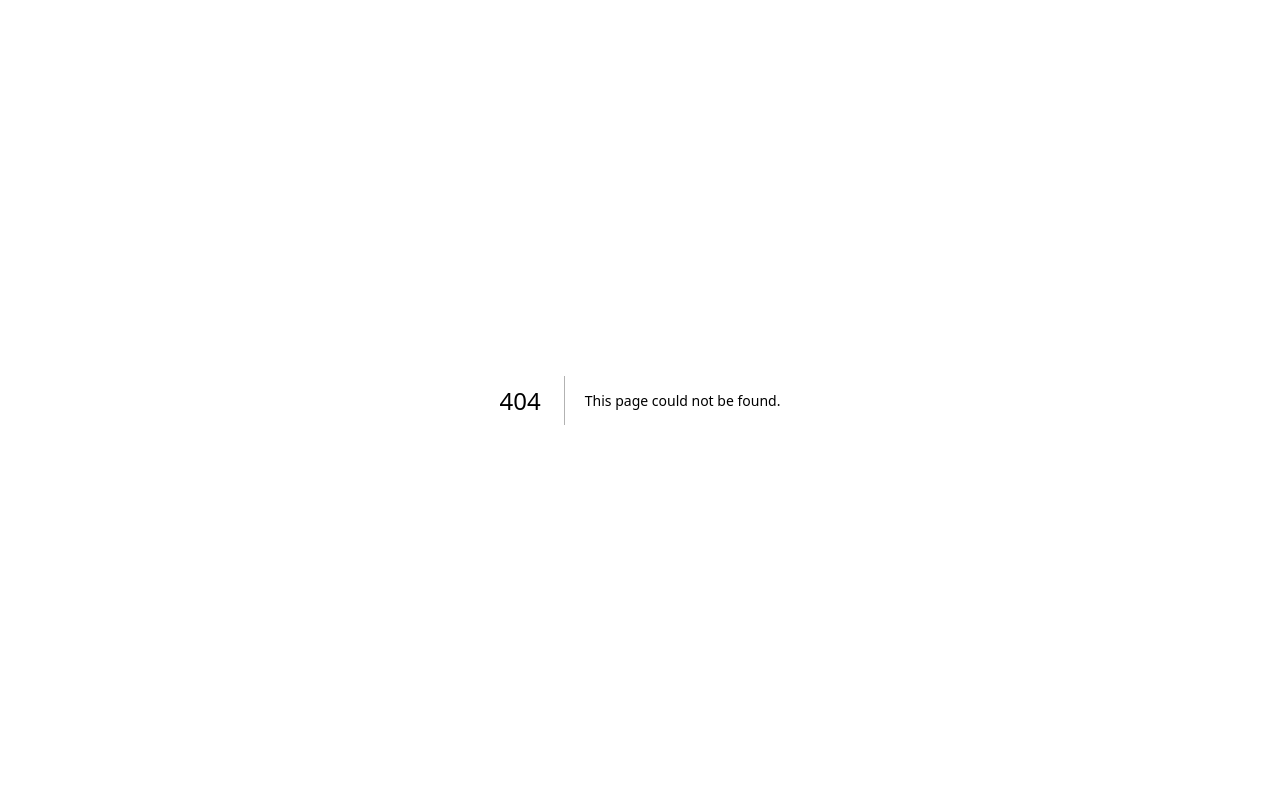
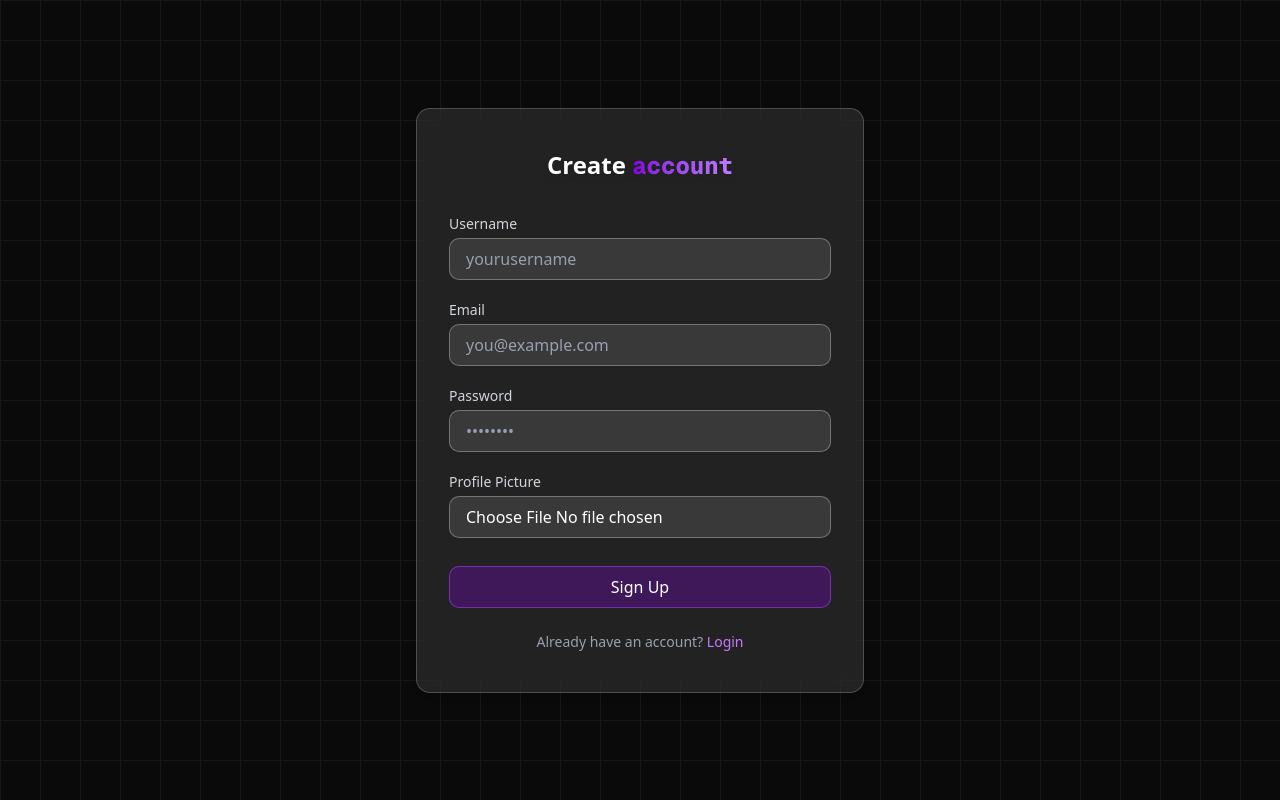
Before and after one commit to MuhammadHassanRaza25/Blog-App-NextJS, a Next.js app: page /signup in a window 1280 px wide. Before the commit this address had no page. Built offline with nearby package versions, Linux system fonts and the light colour scheme.

Commit message:
Make auth pages

```diff
--- /dev/null
+++ b/src/app/(auth)/login/page.jsx
@@ -0,0 +1,67 @@
+import { cn } from "@/lib/utils";
+import Link from "next/link";
+
+export default function Login() {
+  return (
+    <>
+      <div className="relative min-h-screen flex items-center justify-center px-4">
+        <div
+          className={cn(
+            "pointer-events-none absolute inset-0 -z-10 select-none",
+            "[background-size:40px_40px]",
+            "[background-image:linear-gradient(to_right,#171717_1px,transparent_1px),linear-gradient(to_bottom,#171717_1px,transparent_1px)]"
+          )}
+        />
+
+        <div className="w-full max-w-md bg-white/10 backdrop-blur-md p-8 py-10 rounded-xl border border-white/20 shadow-md">
+          <h2 className="text-2xl font-bold text-white text-center mb-8 drop-shadow-md">
+            Login to{" "}
+            <span className="font-mono bg-gradient-to-r from-purple-700 to-purple-400 bg-clip-text text-transparent">
+              GlassyBlog
+            </span>
+          </h2>
+
+
+          <form className="space-y-5">
+            <div>
+              <label htmlFor="email" className="block text-sm text-gray-300 mb-1 cursor-pointer">Email</label>
+              <input
+                type="email"
+                id="email"
+                placeholder="you@example.com"
+                required
+                className="w-full px-4 py-2 rounded-lg bg-white/10 border border-white/30 text-white placeholder-gray-400 focus:outline-none focus:border-purple-500/50"
+              />
+            </div>
+
+            <div>
+              <label htmlFor="pass" className="block text-sm text-gray-300 mb-1 cursor-pointer">Password</label>
+              <input
+                type="password"
+                id="pass"
+                placeholder="••••••••"
+                required
+                className="w-full px-4 py-2 rounded-lg bg-white/10 border border-white/30 text-white placeholder-gray-400 focus:outline-none focus:border-purple-500/50"
+              />
+            </div>
+
+            <button
+              type="submit"
+              className="w-full mt-2 bg-purple-700/30 border border-purple-500/50 hover:bg-purple-700/50 hover:border-purple-700 text-white px-6 py-2 rounded-lg transition-all duration-300 font-medium cursor-pointer"
+            >
+              Login
+            </button>
+          </form>
+
+          <p className="mt-6 text-sm text-center text-gray-400">
+            Don't have an account?{" "}
+            <Link href="/signup" className="text-purple-400 hover:underline">
+              Signup
+            </Link>
+          </p>
+        </div>
+
+      </div>
+    </>
+  );
+}
--- /dev/null
+++ b/src/app/(auth)/signup/page.jsx
@@ -0,0 +1,101 @@
+import { cn } from "@/lib/utils";
+import Link from "next/link";
+
+export default function Signup() {
+  return (
+    <>
+      <div className="relative min-h-screen flex items-center justify-center px-4">
+        {/* Background Grid */}
+        <div
+          className={cn(
+            "pointer-events-none absolute inset-0 -z-10 select-none",
+            "[background-size:40px_40px]",
+            "[background-image:linear-gradient(to_right,#171717_1px,transparent_1px),linear-gradient(to_bottom,#171717_1px,transparent_1px)]"
+          )}
+        />
+
+        {/* Form Container */}
+        <div className="w-full max-w-md bg-white/10 backdrop-blur-md p-8 py-10 rounded-xl border border-white/20 shadow-md">
+          <h2 className="text-2xl font-extrabold text-white text-center mb-8 drop-shadow-md">
+            Create{" "}
+            <span className="font-mono bg-gradient-to-r from-purple-700 to-purple-400 bg-clip-text text-transparent">
+              account
+            </span>{" "}
+          </h2>
+
+          <form className="space-y-5">
+            {/* Username */}
+            <div>
+              <label htmlFor="username" className="block text-sm text-gray-300 mb-1 cursor-pointer">
+                Username
+              </label>
+              <input
+                type="text"
+                id="username"
+                placeholder="yourusername"
+                required
+                className="w-full px-4 py-2 rounded-lg bg-white/10 border border-white/30 text-white placeholder-gray-400 focus:outline-none focus:border-purple-500/50"
+              />
+            </div>
+
+            {/* Email */}
+            <div>
+              <label htmlFor="email" className="block text-sm text-gray-300 mb-1 cursor-pointer">
+                Email
+              </label>
+              <input
+                type="email"
+                id="email"
+                placeholder="you@example.com"
+                required
+                className="w-full px-4 py-2 rounded-lg bg-white/10 border border-white/30 text-white placeholder-gray-400 focus:outline-none focus:border-purple-500/50"
+              />
+            </div>
+
+            {/* Password */}
+            <div>
+              <label htmlFor="password" className="block text-sm text-gray-300 mb-1 cursor-pointer">
+                Password
+              </label>
+              <input
+                type="password"
+                id="password"
+                placeholder="••••••••"
+                required
+                className="w-full px-4 py-2 rounded-lg bg-white/10 border border-white/30 text-white placeholder-gray-400 focus:outline-none focus:border-purple-500/50"
+              />
+            </div>
+
+            {/* Profile Picture */}
+            <div>
+              <label htmlFor="profilePic" className="block text-sm text-gray-300 mb-1 cursor-pointer">
+                Profile Picture
+              </label>
+              <input
+                type="file"
+                id="profilePic"
+                accept="image/*"
+                className="w-full px-4 py-2 rounded-lg bg-white/10 border border-white/30 text-white file:text-white file:bg-transparent file:border-0 file:p-0 placeholder-gray-400 focus:outline-none focus:border-purple-500/50"
+              />
+            </div>
+
+            {/* Submit Button */}
+            <button
+              type="submit"
+              className="w-full mt-2 bg-purple-700/30 border border-purple-500/50 hover:bg-purple-700/50 hover:border-purple-700 text-white px-6 py-2 rounded-lg transition-all duration-300 font-medium cursor-pointer"
+            >
+              Sign Up
+            </button>
+          </form>
+
+          <p className="mt-6 text-sm text-center text-gray-400">
+            Already have an account?{" "}
+            <Link href="/login" className="text-purple-400 hover:underline">
+              Login
+            </Link>
+          </p>
+        </div>
+      </div>
+    </>
+  );
+}
--- a/src/app/layout.js
+++ b/src/app/layout.js
@@ -12,8 +12,8 @@ const geistMono = Geist_Mono({
 });
 
 export const metadata = {
-  title: "Blog App",
-  description: "Blog App created by Hassan Raza",
+  title: "GlassyBlog",
+  description: "GlassyBlog, crafted by Muhammad Hassan Raza, is a cutting-edge blogging platform that empowers users to effortlessly create, share, and explore high-quality content through a sophisticated glassmorphic interface designed for an exceptional user experience.",
 };
 
 export default function RootLayout({ children }) {
--- a/src/components/Header.jsx
+++ b/src/components/Header.jsx
@@ -68,7 +68,7 @@ export default function Header() {
             {/* Desktop Login Button */}
             <div className="hidden md:block">
               <Link
-                href="/contact"
+                href="/login"
                 className="bg-purple-700/30 backdrop-blur-md border border-purple-500/50 hover:bg-purple-700/50 hover:border-purple-700 text-white px-6 py-2 rounded-full transition-all duration-300 font-medium text-sm"
               >
                 Login
```
Also changed, not shown: src/app/(auth)/login.jsx (deleted), src/app/(auth)/signup.jsx (deleted).
